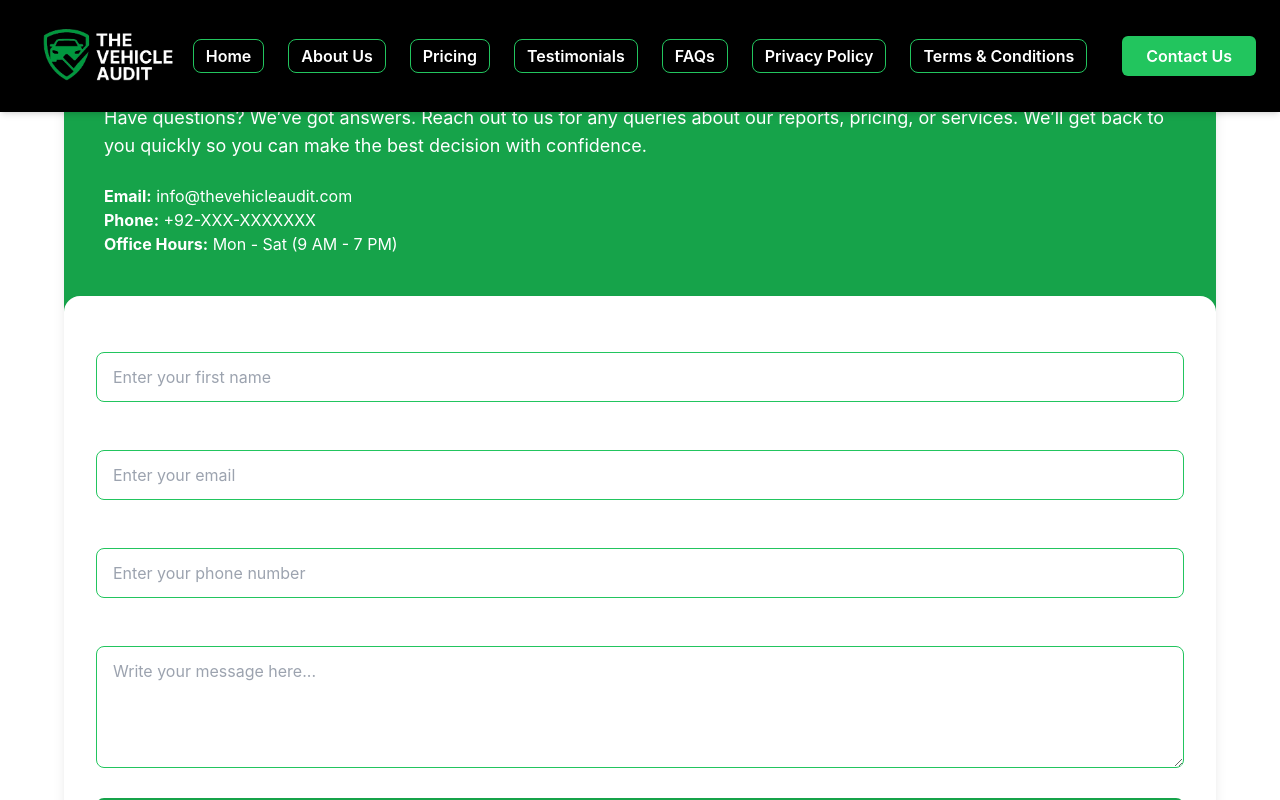
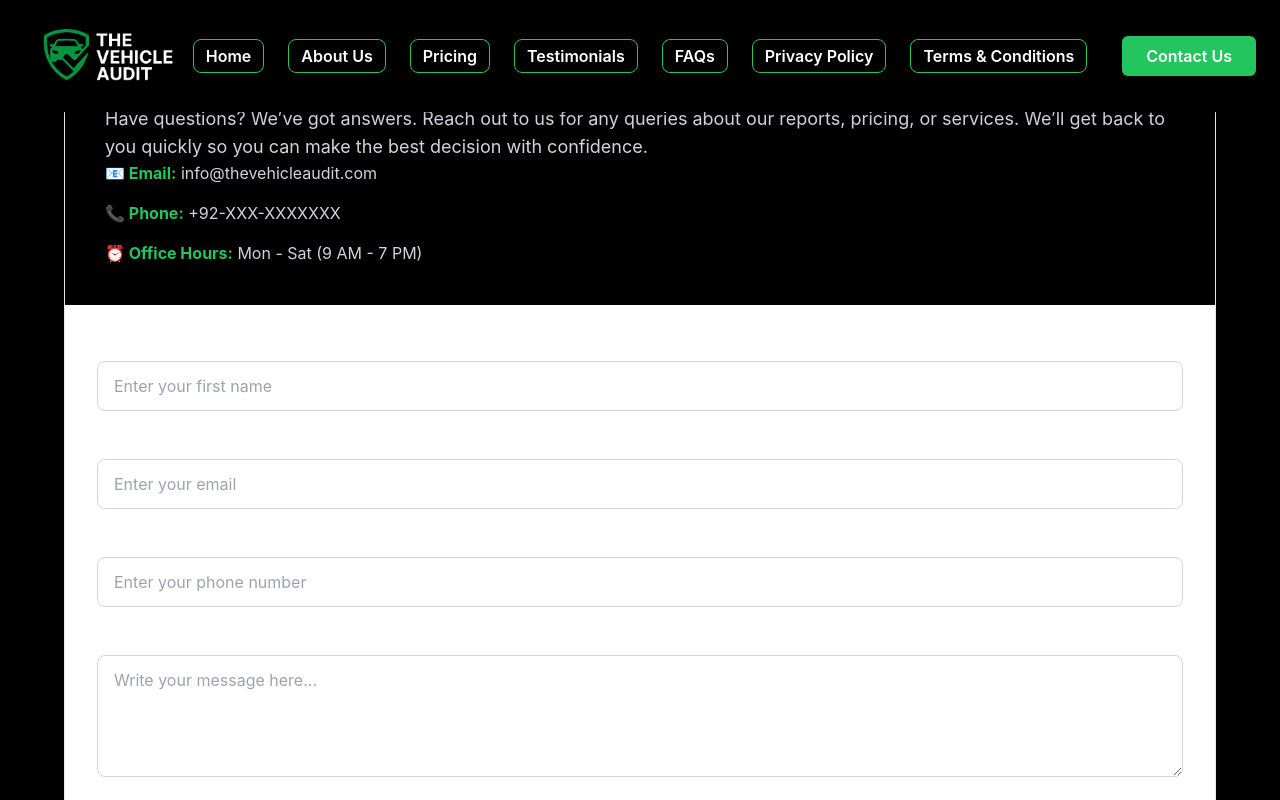
Before and after one commit to muhammadnoaman345/Get-carify, a Next.js app: page /contact in a window 1280 px wide. Shown: the top 800 px of the page. Built offline with nearby package versions, Linux system fonts and the light colour scheme.

Commit message:
Update page.js

```diff
--- a/app/contact/page.js
+++ b/app/contact/page.js
@@ -1,64 +1,64 @@
 export default function ContactPage() {
   return (
-    <div className="min-h-screen bg-white flex flex-col justify-center pt-32 pb-16 px-6">
+    <div className="min-h-screen bg-black flex flex-col justify-center pt-32 pb-20 px-6">
       {/* Contact Section */}
-      <div className="max-w-6xl mx-auto grid md:grid-cols-2 gap-10 bg-green-600 rounded-2xl shadow-lg overflow-hidden">
+      <div className="max-w-6xl mx-auto grid md:grid-cols-2 gap-10 bg-gray-900 rounded-2xl shadow-2xl overflow-hidden border border-green-600">
 
         {/* Left Side - Text */}
-        <div className="flex flex-col justify-center text-white p-10">
-          <h1 className="text-4xl md:text-5xl font-bold mb-4">
+        <div className="flex flex-col justify-center text-white p-10 md:p-14">
+          <h1 className="text-4xl md:text-5xl font-extrabold mb-4 text-green-500">
             Let’s get in touch!
           </h1>
-          <p className="text-lg leading-relaxed">
+          <p className="text-lg text-gray-300 leading-relaxed">
             Have questions? We’ve got answers. Reach out to us for any queries
             about our reports, pricing, or services. We’ll get back to you quickly
             so you can make the best decision with confidence.
           </p>
-          <div className="mt-6 space-y-3">
-            <p><strong>Email:</strong> info@thevehicleaudit.com</p>
-            <p><strong>Phone:</strong> +92-XXX-XXXXXXX</p>
-            <p><strong>Office Hours:</strong> Mon - Sat (9 AM - 7 PM)</p>
+          <div className="mt-8 space-y-4 text-gray-300">
+            <p><strong className="text-green-500">📧 Email:</strong> info@thevehicleaudit.com</p>
+            <p><strong className="text-green-500">📞 Phone:</strong> +92-XXX-XXXXXXX</p>
+            <p><strong className="text-green-500">⏰ Office Hours:</strong> Mon - Sat (9 AM - 7 PM)</p>
           </div>
         </div>
 
         {/* Right Side - Contact Form */}
-        <div className="bg-white p-8 rounded-2xl md:rounded-none shadow-md flex flex-col justify-center">
+        <div className="bg-white p-8 md:p-10 flex flex-col justify-center">
           <form className="space-y-6">
             <div>
-              <label className="block text-sm font-semibold mb-1">First Name</label>
+              <label className="block text-sm font-semibold mb-1 text-gray-800">First Name</label>
               <input
                 type="text"
                 placeholder="Enter your first name"
-                className="w-full border border-green-500 rounded-lg px-4 py-3 focus:ring-2 focus:ring-green-600 outline-none"
+                className="w-full border border-gray-300 rounded-lg px-4 py-3 focus:ring-2 focus:ring-green-500 outline-none transition"
               />
             </div>
             <div>
-              <label className="block text-sm font-semibold mb-1">Email</label>
+              <label className="block text-sm font-semibold mb-1 text-gray-800">Email</label>
               <input
                 type="email"
                 placeholder="Enter your email"
-                className="w-full border border-green-500 rounded-lg px-4 py-3 focus:ring-2 focus:ring-green-600 outline-none"
+                className="w-full border border-gray-300 rounded-lg px-4 py-3 focus:ring-2 focus:ring-green-500 outline-none transition"
               />
             </div>
             <div>
-              <label className="block text-sm font-semibold mb-1">Phone No</label>
+              <label className="block text-sm font-semibold mb-1 text-gray-800">Phone No</label>
               <input
                 type="tel"
                 placeholder="Enter your phone number"
-                className="w-full border border-green-500 rounded-lg px-4 py-3 focus:ring-2 focus:ring-green-600 outline-none"
+                className="w-full border border-gray-300 rounded-lg px-4 py-3 focus:ring-2 focus:ring-green-500 outline-none transition"
               />
             </div>
             <div>
-              <label className="block text-sm font-semibold mb-1">Message</label>
+              <label className="block text-sm font-semibold mb-1 text-gray-800">Message</label>
               <textarea
                 rows="4"
                 placeholder="Write your message here..."
-                className="w-full border border-green-500 rounded-lg px-4 py-3 focus:ring-2 focus:ring-green-600 outline-none resize-none"
+                className="w-full border border-gray-300 rounded-lg px-4 py-3 focus:ring-2 focus:ring-green-500 outline-none resize-none transition"
               ></textarea>
             </div>
             <button
               type="submit"
-              className="w-full bg-green-600 hover:bg-green-700 text-white font-bold py-3 rounded-lg transition duration-300"
+              className="w-full bg-green-600 hover:bg-green-700 text-white font-bold py-3 rounded-lg transition duration-300 shadow-md"
             >
               Send Message
             </button>
```
